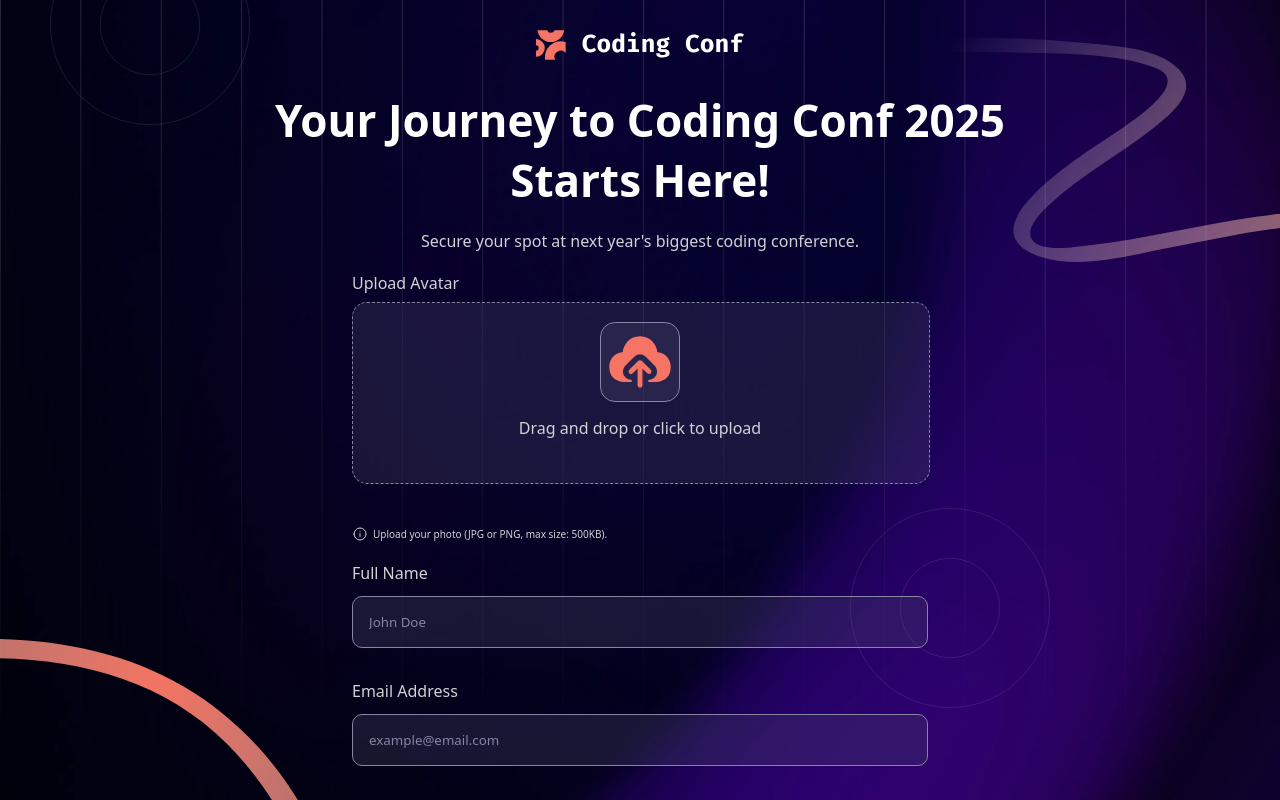
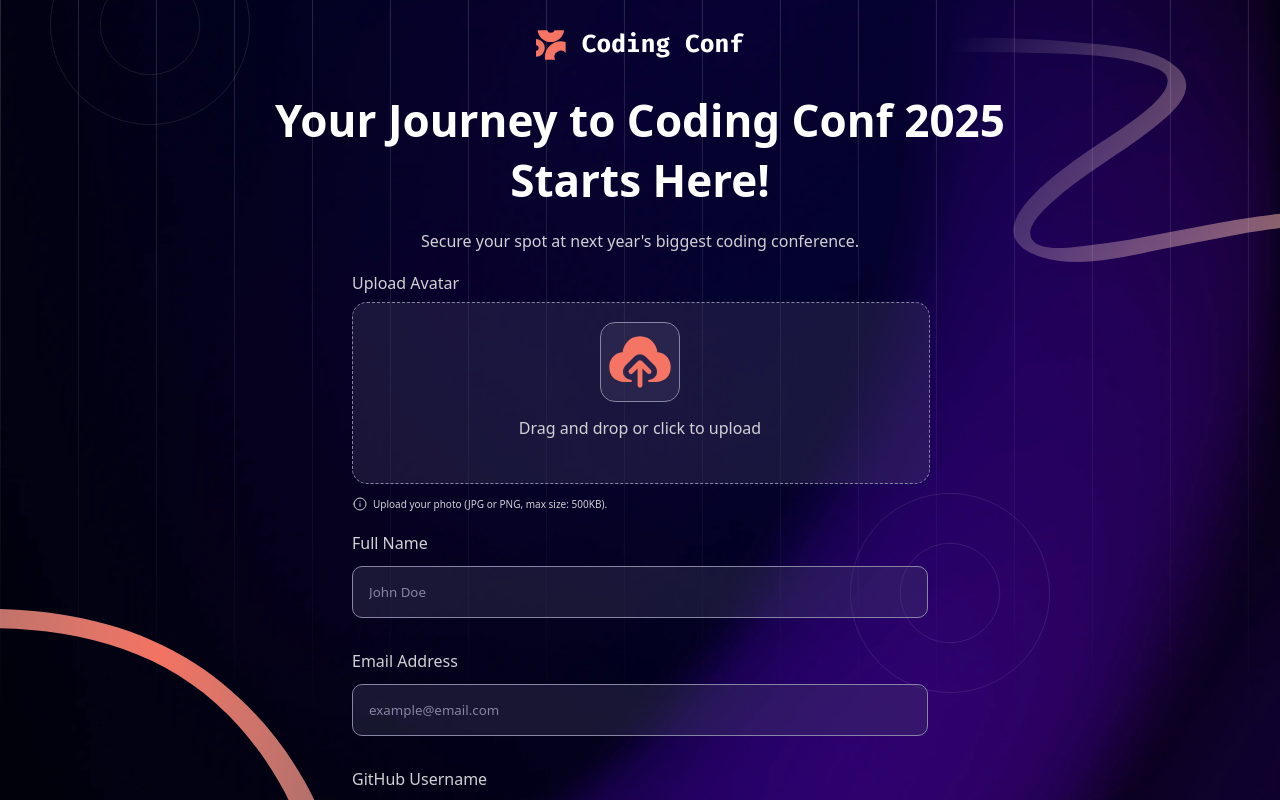
Before and after one commit to Wariboko65/Conference-Ticket-Generator, a React (Vite) app: page / in a window 1280 px wide. Shown: the top 800 px of the page. Built offline with nearby package versions, Linux system fonts and the light colour scheme.

Commit message:
bug fixing

```diff
--- a/src/pages/ticketForm.css
+++ b/src/pages/ticketForm.css
@@ -169,6 +169,10 @@ input::placeholder {
         width: 75%;
         margin-inline: auto;
     }
+
+    .avatarLabel {
+        margin-block-end: 110px;
+    }
 }
 
 @media (width >= 1024px) {
```
